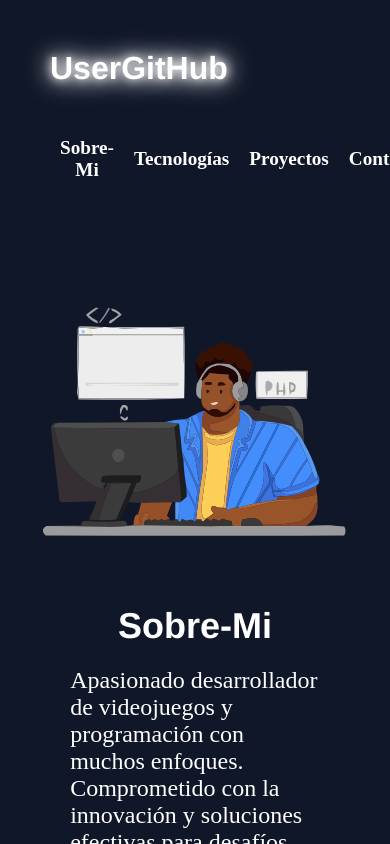
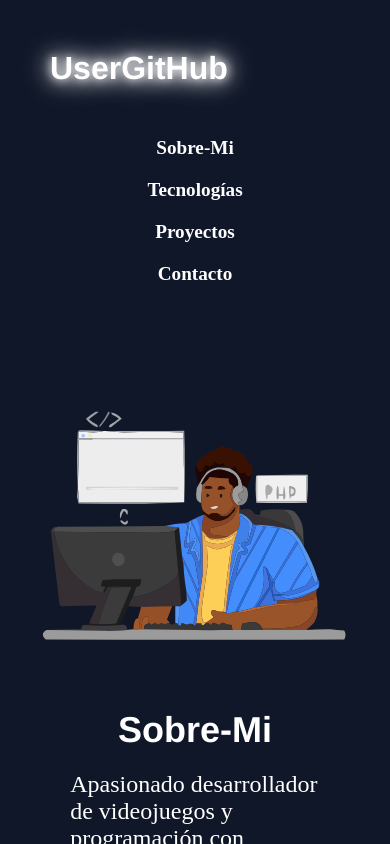
Before and after one commit to alann-estrada/proyecto-fasdatec, a React (Create React App) app: page / in a window 390 px wide. Shown: the top 844 px of the page. Built offline with nearby package versions, Linux system fonts and the light colour scheme; no server answers.

Commit message:
Correcciones en CSS

```diff
--- a/src/css/estilos.css
+++ b/src/css/estilos.css
@@ -257,7 +257,9 @@ form input {
     * {
         align-items: center;
     }
-
+    nav{
+        grid-template-columns: repeat(1, auto);
+    }
     header {
         grid-template-columns: repeat(1, auto);
     }
```
